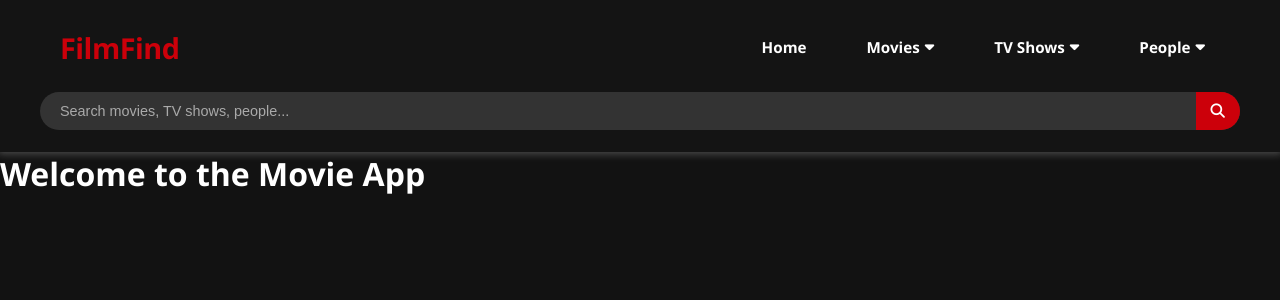
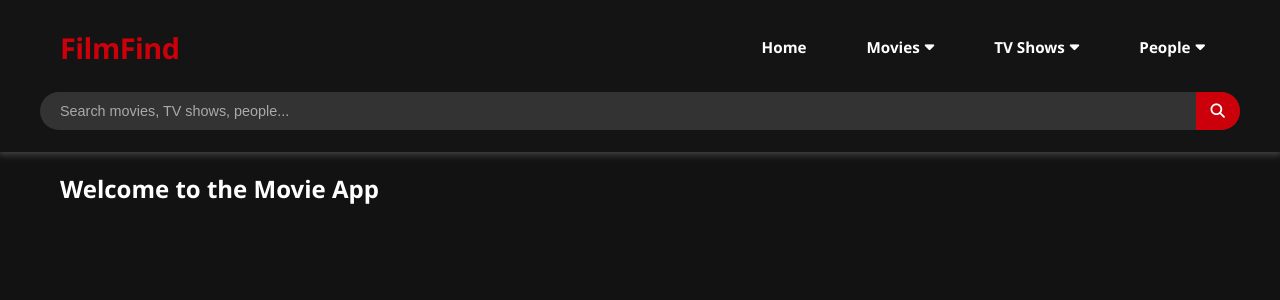
Before and after one commit to muhammad-awais-web-dev/filmfind, a React (Create React App) app: page / in a window 1280 px wide. Shown: the top 300 px of the page. Built offline with nearby package versions, Linux system fonts and the light colour scheme.

Commit message:
Restructuring Navbar CSS to use CSS variables for theming

```diff
--- a/src/App.css
+++ b/src/App.css
@@ -1,3 +1,23 @@
+/* Color Variables */
+:root {
+  --primary-bg: #141414;
+  --secondary-bg: #1a1a1a;
+  --tertiary-bg: #1f1f1f;
+  --accent-bg: #333;
+  --hover-bg: #444;
+  --primary-red: #cc000a;
+  --hover-red: #ff3b48;
+  --text-primary: white;
+  --text-secondary: #aaa;
+  --border-color: #333;
+  --shadow-light: rgba(0, 0, 0, 0.3);
+  --shadow-medium: rgba(0, 0, 0, 0.4);
+  --blur-overlay: #f2f2f244;
+  --hover-overlay: rgba(255, 255, 255, 0.1);
+}
+
+
+
 *{
   margin: 0;
   padding: 0;
@@ -8,6 +28,10 @@ html,body {
   background-color: #121212;
   color: #ffffff;
   width: 100%;
+}
+section{
+  max-width: 1200px;
+  margin: auto;
 }
 .App {
   text-align: center;
--- a/src/components/Navbar.js
+++ b/src/components/Navbar.js
@@ -29,7 +29,6 @@ function Navbar() {
         <Link to="/" className={styles.logo}>
           <h1>FilmFind</h1>
         </Link>
-
         <button
           className={styles.mobileMenuToggle}
           onClick={toggleMobileMenu}
--- a/src/components/Navbar.module.css
+++ b/src/components/Navbar.module.css
@@ -1,21 +1,3 @@
-/* Color Variables */
-:root {
-  --primary-bg: #141414;
-  --secondary-bg: #1a1a1a;
-  --tertiary-bg: #1f1f1f;
-  --accent-bg: #333;
-  --hover-bg: #444;
-  --primary-red: #cc000a;
-  --hover-red: #ff3b48;
-  --text-primary: white;
-  --text-secondary: #aaa;
-  --border-color: #333;
-  --shadow-light: rgba(0, 0, 0, 0.3);
-  --shadow-medium: rgba(0, 0, 0, 0.4);
-  --blur-overlay: #f2f2f244;
-  --hover-overlay: rgba(255, 255, 255, 0.1);
-}
-
 /* Header Styles */
 .header {
   display: flex;
--- a/src/pages/home/Home.js
+++ b/src/pages/home/Home.js
@@ -2,9 +2,9 @@ import React from 'react'
 
 function Home() {
   return (
-    <div>
+    <section style={{ padding: '20px', color: 'var(--text-primary)' }}>
       <h1>Welcome to the Movie App</h1>
-    </div>
+    </section>
   )
 }
 
```
